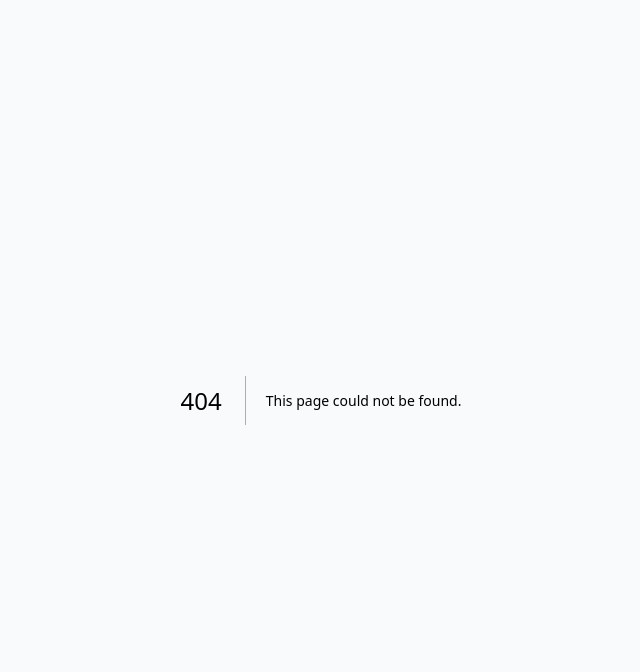
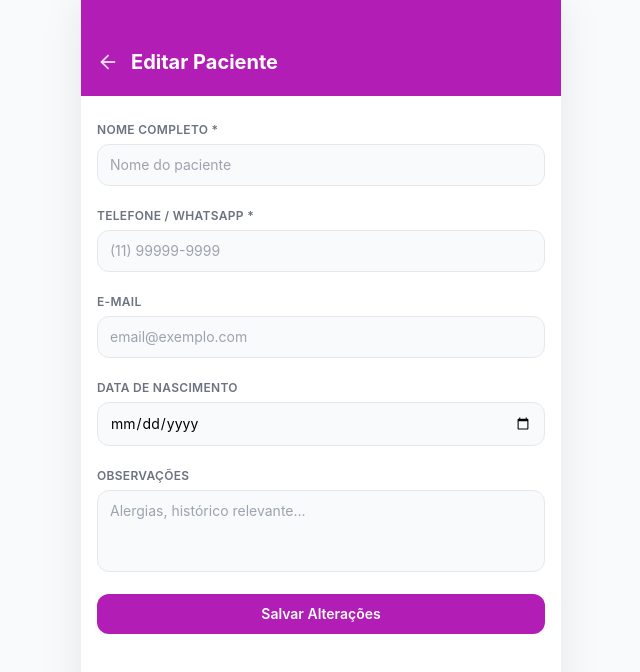
Before and after one commit to CaPinh/medapp, a Next.js app: page /patients/1/edit in a window 1280 px wide. Before the commit this address had no page. Shown: the top 672 px of the page, without its empty margins (319-959 px from the left). Built offline with nearby package versions, Linux system fonts and the light colour scheme; no server answers; the database is empty.

Commit message:
Create page.tsx

```diff
--- /dev/null
+++ b/app/patients/[id]/edit/page.tsx
@@ -0,0 +1,88 @@
+'use client'
+
+import { useEffect, useState } from 'react'
+import { useRouter, useParams } from 'next/navigation'
+import { ArrowLeft } from 'lucide-react'
+import { supabase, type Patient } from '@/lib/supabase'
+
+export default function EditPatientPage() {
+  const router = useRouter()
+  const { id } = useParams<{ id: string }>()
+  const [saving, setSaving] = useState(false)
+  const [loading, setLoading] = useState(true)
+  const [form, setForm] = useState({
+    name: '', phone: '', email: '', birth_date: '', notes: '',
+  })
+
+  useEffect(() => {
+    async function load() {
+      const { data } = await supabase.from('patients').select().eq('id', id).single()
+      if (data) {
+        setForm({
+          name: data.name || '',
+          phone: data.phone || '',
+          email: data.email || '',
+          birth_date: data.birth_date || '',
+          notes: data.notes || '',
+        })
+      }
+      setLoading(false)
+    }
+    load()
+  }, [id])
+
+  function set(field: string, value: string) {
+    setForm(f => ({ ...f, [field]: value }))
+  }
+
+  async function handleSubmit(e: React.FormEvent) {
+    e.preventDefault()
+    if (!form.name || !form.phone) return
+    setSaving(true)
+    await supabase.from('patients').update(form).eq('id', id)
+    setSaving(false)
+    router.push(`/patients/${id}`)
+  }
+
+  if (loading) return (
+    <div className="page-container p-8 text-center text-gray-400">Carregando...</div>
+  )
+
+  return (
+    <div className="page-container pb-8">
+      <div className="bg-purple-600 px-4 pt-12 pb-5 flex items-center gap-3">
+        <button onClick={() => router.back()} className="text-white/80 hover:text-white">
+          <ArrowLeft size={22} />
+        </button>
+        <h1 className="text-white text-xl font-bold">Editar Paciente</h1>
+      </div>
+
+      <form onSubmit={handleSubmit} className="px-4 mt-5 space-y-4">
+        <div>
+          <label className="text-xs font-semibold text-gray-500 uppercase tracking-wide">Nome completo *</label>
+          <input className="input mt-1" value={form.name} onChange={e => set('name', e.target.value)} placeholder="Nome do paciente" required />
+        </div>
+        <div>
+          <label className="text-xs font-semibold text-gray-500 uppercase tracking-wide">Telefone / WhatsApp *</label>
+          <input className="input mt-1" value={form.phone} onChange={e => set('phone', e.target.value)} placeholder="(11) 99999-9999" required />
+        </div>
+        <div>
+          <label className="text-xs font-semibold text-gray-500 uppercase tracking-wide">E-mail</label>
+          <input className="input mt-1" type="email" value={form.email} onChange={e => set('email', e.target.value)} placeholder="email@exemplo.com" />
+        </div>
+        <div>
+          <label className="text-xs font-semibold text-gray-500 uppercase tracking-wide">Data de nascimento</label>
+          <input className="input mt-1" type="date" value={form.birth_date} onChange={e => set('birth_date', e.target.value)} />
+        </div>
+        <div>
+          <label className="text-xs font-semibold text-gray-500 uppercase tracking-wide">Observações</label>
+          <textarea className="input mt-1 resize-none" rows={3} value={form.notes} onChange={e => set('notes', e.target.value)} placeholder="Alergias, histórico relevante..." />
+        </div>
+
+        <button type="submit" disabled={saving} className="btn-primary mt-2">
+          {saving ? 'Salvando...' : 'Salvar Alterações'}
+        </button>
+      </form>
+    </div>
+  )
+}
```
